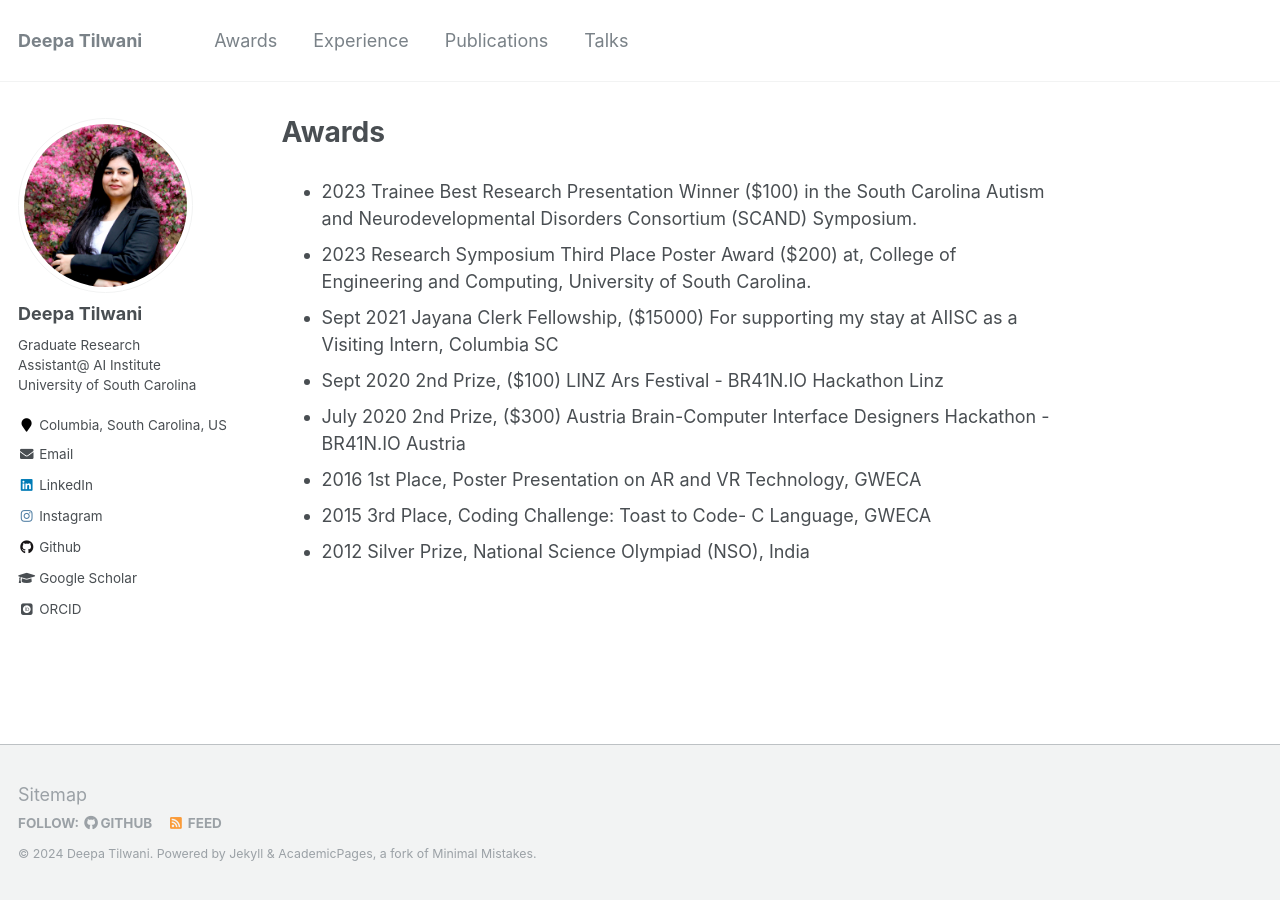
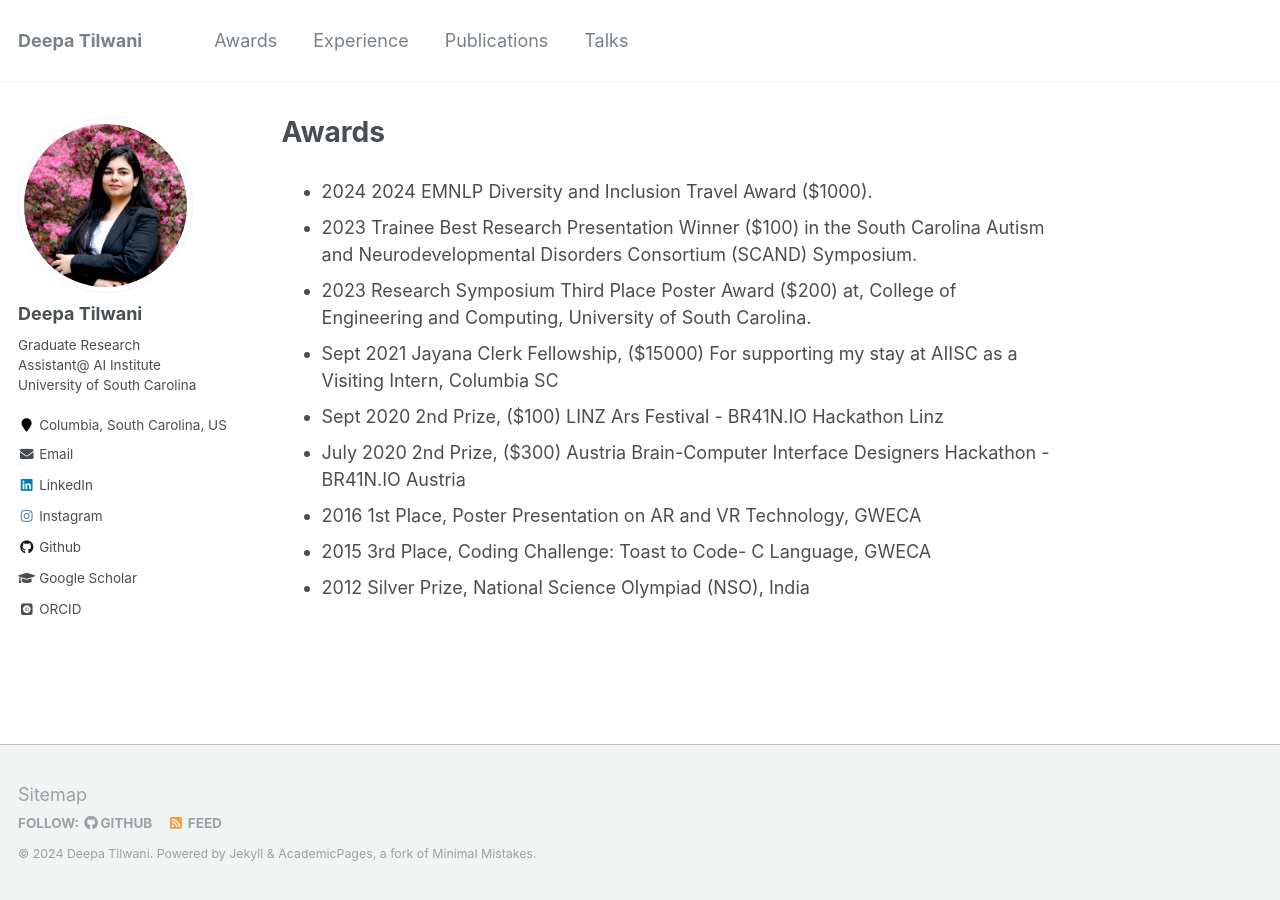
Before and after one commit to Deepa-Tilwani/deepa-tilwani.github.io, a Jekyll site: the page built from _pages/awards.md, in a window 1280 px wide. Built offline with Jekyll 4.4.1, drawn with Linux system fonts in a browser that asks for light colours; some web fonts are replaced.

Commit message:
Update awards.md

```diff
--- a/_pages/awards.md
+++ b/_pages/awards.md
@@ -3,6 +3,7 @@ title: "Awards"
 permalink: /awards/
 author_profile: true
 ---
+* 2024 2024 EMNLP Diversity and Inclusion Travel Award ($1000).
 * 2023 Trainee Best Research Presentation Winner ($100) in the South Carolina Autism and Neurodevelopmental Disorders Consortium (SCAND) Symposium.
 * 2023 Research Symposium Third Place Poster Award ($200) at, College of Engineering and Computing, University of South Carolina.
 * Sept 2021 Jayana Clerk Fellowship, ($15000) For supporting my stay at AIISC as a Visiting Intern, Columbia SC
```
